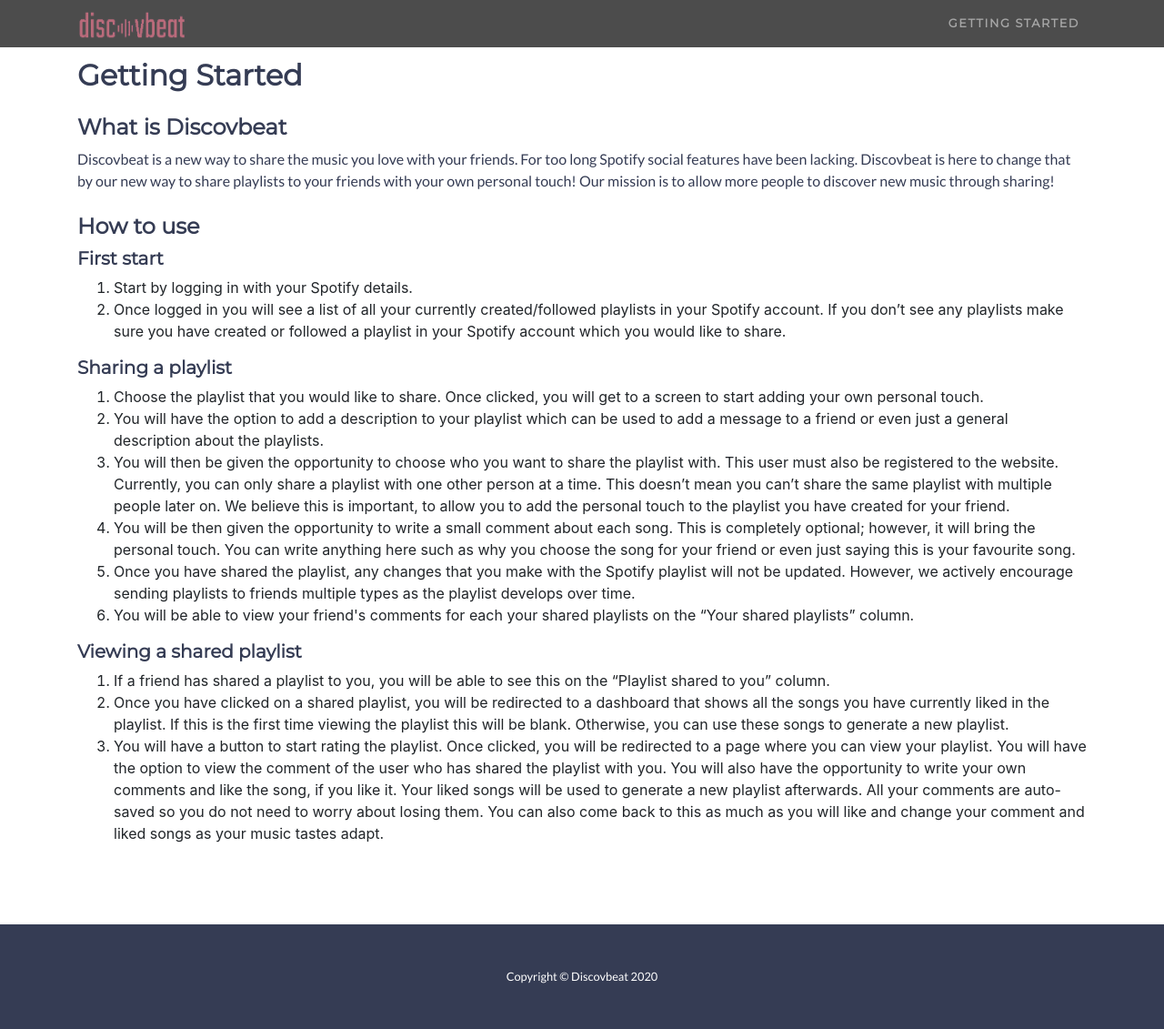
After one commit to RobertNimmo26/discovbeat, a Django app: page /instructions/ in a window 1280 px wide. The commit adds this page. Shown: the whole page at 91% size. Run offline with Django 3.2, Linux system fonts and the light colour scheme; some libraries are stand-ins or nearby versions.

Commit message:
Added getting started page

```diff
--- a/discovbeat_project/discovbeat/urls.py
+++ b/discovbeat_project/discovbeat/urls.py
@@ -14,4 +14,5 @@
 	path('submitRatePlaylist/', views.submitRatePlaylist, name='submitrateplaylist'),
 	path('playlistDashboard/', views.playlistDashboard, name='playlistdashboard'),
 	path('playlistAnalysis/', views.playlistAnalysis, name='playlistanalysis'),
+	path('instructions/', views.instructions, name='instructions')
 ]
--- a/discovbeat_project/discovbeat/views.py
+++ b/discovbeat_project/discovbeat/views.py
@@ -13,6 +13,9 @@
 
 def index(request):
 	return render(request, 'discovbeat/index.html')
+
+def instructions(request):
+	return render(request, 'discovbeat/instructions.html')
 
 def getUserSocialId(user):
 	return UserSocialAuth.objects.get(user=user)
--- a/discovbeat_project/templates/discovbeat/base.html
+++ b/discovbeat_project/templates/discovbeat/base.html
@@ -45,9 +45,10 @@
             </button>
             <div class="collapse navbar-collapse" id="navbarResponsive">
                 <ul class="navbar-nav ml-auto">
-
+                    <li class="nav-item">
+                        <a href="{% url 'instructions' %}" class="nav-link">Getting Started</a>
+                    </li>
                     {% block navbar %}
-
                     {% endblock %}
                 </ul>
             </div>
--- a/discovbeat_project/templates/discovbeat/dashboard.html
+++ b/discovbeat_project/templates/discovbeat/dashboard.html
@@ -72,8 +72,8 @@
                     <img class="card-img-top" src="{%static 'images/logo with background.png'%}" alt="Card image cap">
                     <div class="card-body">
                         <h5 class="card-title">Hello {{request.user.first_name}}</h5>
-                        <p class="card-text">I hope you are enjoying the website. This webapp is currently in beta testing so if you find any problems while using the website please let me know of the bug.</p>
-                        <a href="#" class="btn btn-primary">Report Bug</a>
+                        <p class="card-text">I hope you are enjoying the website. This webapp is currently in beta testing so if you find any problems while using the website please let me know.</p>
+                        <a href="#" class="btn btn-primary">Contact us</a>
                     </div>
                 </div>
             </div>
--- /dev/null
+++ b/discovbeat_project/templates/discovbeat/instructions.html
@@ -0,0 +1,62 @@
+{% extends 'discovbeat/base.html' %}
+{% load static %}
+
+{% block dashboardUrl %}
+    {%if request.user.is_authenticated %}
+        {% url 'dashboard' %}
+    {%else%}
+        {% url 'index' %}
+    {% endif %}
+{%endblock%}
+
+{% block navbar%}
+    {%if request.user.is_authenticated %}
+        <li class="nav-item">
+            <a href="{% url 'logout' %}" class="nav-link">Log out</a>
+        </li>
+    {%endif%}
+{% endblock%}
+
+
+{% block bodyblock%}
+    <div class="container mt-5">
+        <div class="row pt-3">
+            <div class="col">
+                <h2>Getting Started</h2>
+            </div>
+        </div>
+        <div class="pt-3">
+            <h4>What is Discovbeat</h4>
+            <p>Discovbeat is a new way to share the music you love with your friends. For too long Spotify social features have been lacking. Discovbeat is here to change that by our new way to share playlists to your friends with your own personal touch! Our mission is to allow more people to discover new music through sharing!</p>
+        </div>
+        <div class="pt-2">
+            <h4>How to use</h4>
+            <div>
+                <h5>First start</h5>
+                <ol>
+                    <li>Start by logging in with your Spotify details.</li>
+                    <li>Once logged in you will see a list of all your currently created/followed playlists in your Spotify account. If you don’t see any playlists make sure you have created or followed a playlist in your Spotify account which you would like to share.</li>
+                </ol>
+            </div>
+            <div>
+                <h5>Sharing a playlist</h5>
+                <ol>
+                    <li>Choose the playlist that you would like to share. Once clicked, you will get to a screen to start adding your own personal touch.</li>
+                    <li>You will have the option to add a description to your playlist which can be used to add a message to a friend or even just a general description about the playlists.</li>
+                    <li>You will then be given the opportunity to choose who you want to share the playlist with. This user must also be registered to the website. Currently, you can only share a playlist with one other person at a time. This doesn’t mean you can’t share the same playlist with multiple people later on. We believe this is important, to allow you to add the personal touch to the playlist you have created for your friend.</li>
+                    <li>You will be then given the opportunity to write a small comment about each song. This is completely optional; however, it will bring the personal touch. You can write anything here such as why you choose the song for your friend or even just saying this is your favourite song.</li>
+                    <li>Once you have shared the playlist, any changes that you make with the Spotify playlist will not be updated. However, we actively encourage sending playlists to friends multiple types as the playlist develops over time.</li>
+                    <li>You will be able to view your friend's comments for each your shared playlists on the “Your shared playlists” column.</li>
+                </ol>
+            </div>
+            <div>
+                <h5>Viewing a shared playlist</h5>
+                <ol>
+                    <li>If a friend has shared a playlist to you, you will be able to see this on the “Playlist shared to you” column.</li>
+                    <li>Once you have clicked on a shared playlist, you will be redirected to a dashboard that shows all the songs you have currently liked in the playlist. If this is the first time viewing the playlist this will be blank. Otherwise, you can use these songs to generate a new playlist.</li>
+                    <li>You will have a button to start rating the playlist. Once clicked, you will be redirected to a page where you can view your playlist. You will have the option to view the comment of the user who has shared the playlist with you. You will also have the opportunity to write your own comments and like the song, if you like it. Your liked songs will be used to generate a new playlist afterwards. All your comments are auto-saved so you do not need to worry about losing them. You can also come back to this as much as you will like and change your comment and liked songs as your music tastes adapt.</li>
+                </ol>
+            </div>
+        </div>
+    </div>
+{% endblock%}
```
Also changed, not shown: discovbeat_project/requirements.txt (added, +58 -0 lines).
